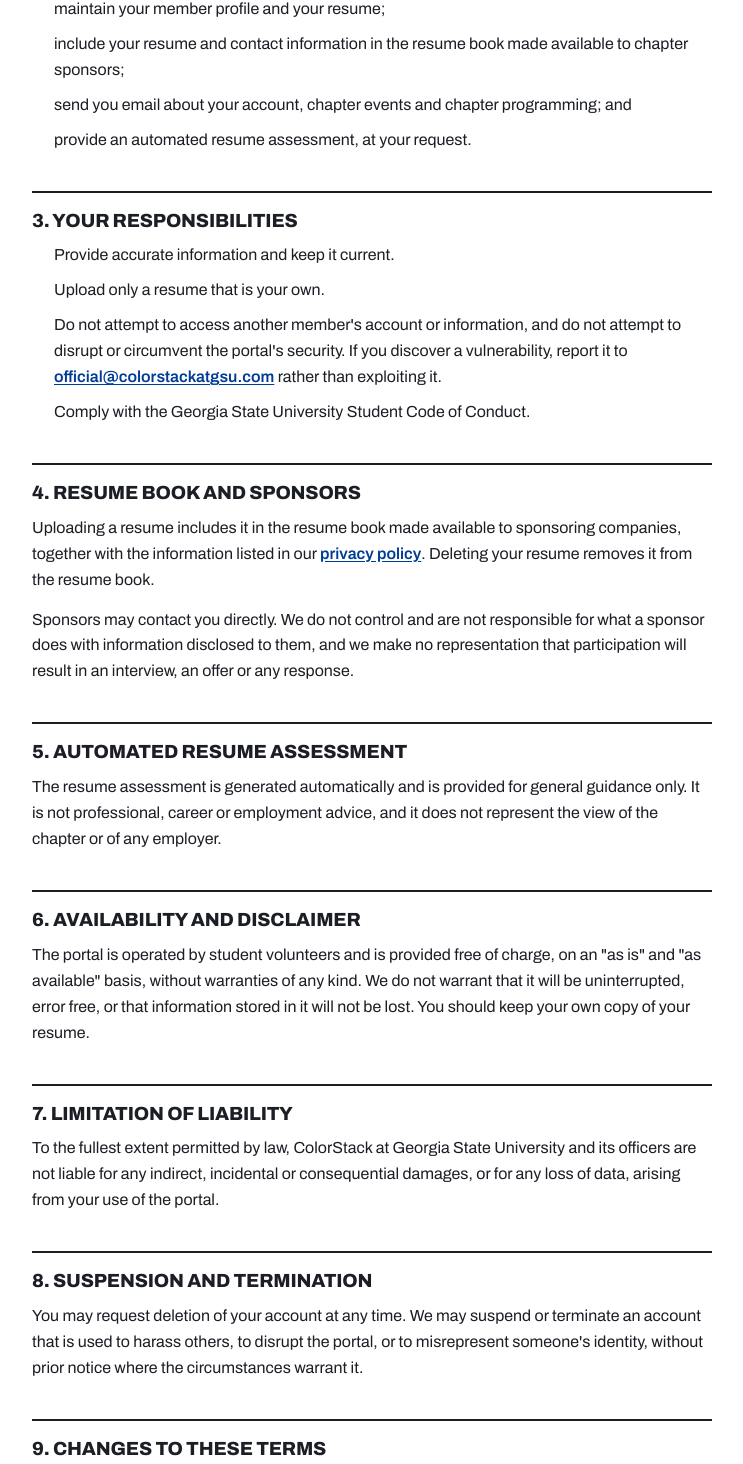
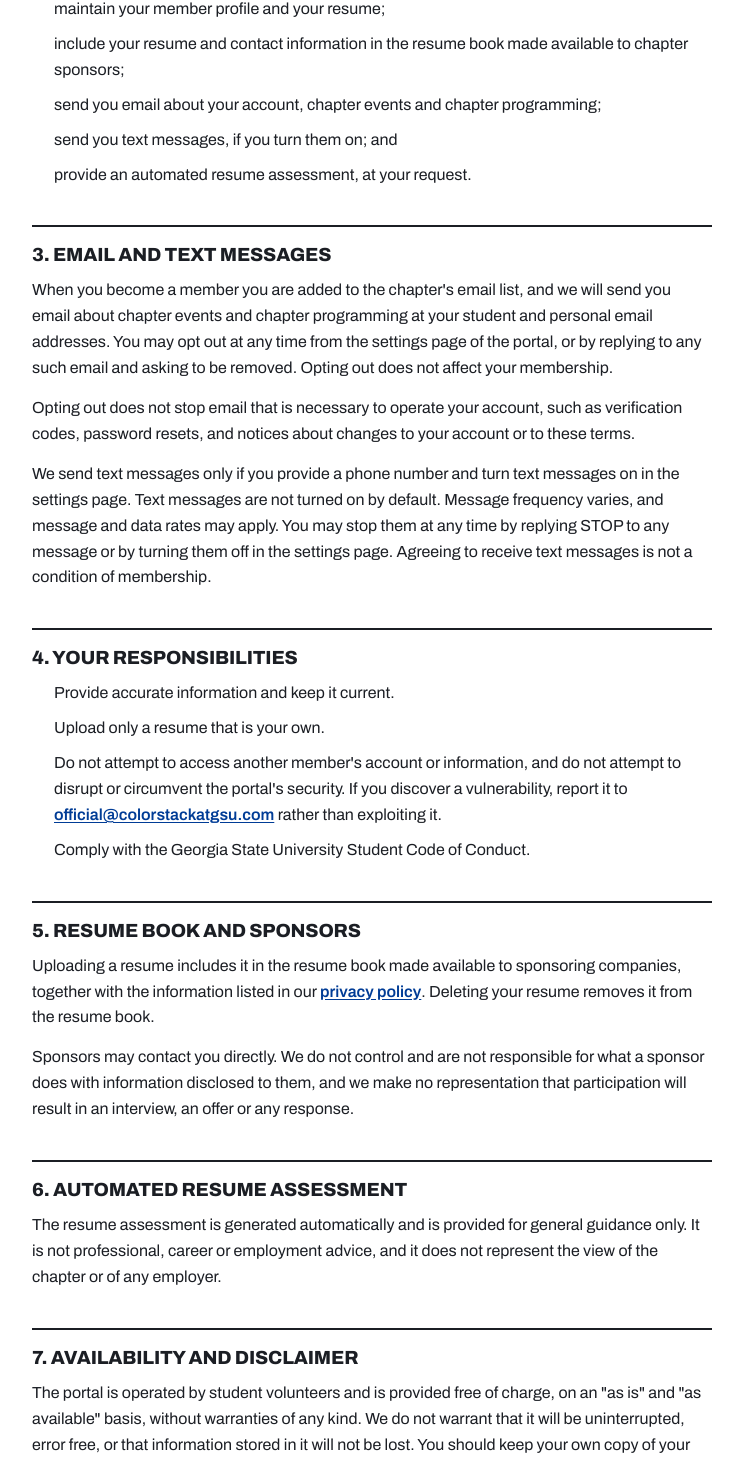
Before and after one commit to ColorstackatGSU/cs-gsu_member_portal, a React (Vite) app: page /terms in a window 1280 px wide. Shown: the part 553-2017 px from the top of the page, without its empty margins (268-1011 px from the left). Built offline with nearby package versions, Linux system fonts and the light colour scheme; no server answers.

Commit message:
Put email and text preferences in Settings, and in the terms
Email is on by default and Settings is where a member turns it off.
Texts are off until a member with a phone number turns them on. The
terms and the privacy policy say both, and name Twilio.

```diff
--- a/src/components/LegalPage.tsx
+++ b/src/components/LegalPage.tsx
@@ -15,7 +15,7 @@
  */
 
 /** One date for both pages, so they cannot drift and disagree about when they changed. */
-export const LEGAL_UPDATED = 'September 3, 2026';
+export const LEGAL_UPDATED = 'October 5, 2026';
 
 export default function LegalPage({
   title,
--- a/src/lib/member.ts
+++ b/src/lib/member.ts
@@ -39,6 +39,10 @@
   /** A signed link that expires, or null when there is no picture. */
   avatarUrl: string | null;
   activatedAt: string | null;
+  /** Chapter email. True unless the member opted out in Settings. */
+  emailOptIn: boolean;
+  /** Chapter texts. False until the member turns them on, which needs a phone. */
+  smsOptIn: boolean;
 };
 
 /** Everything a member may change. Mirrors UpdateProfileBody.java. */
@@ -53,6 +57,8 @@
   | 'resumeFilename'
   | 'resumeUploadedAt'
   | 'activatedAt'
+  | 'emailOptIn'
+  | 'smsOptIn'
 >;
 
 export const EDITABLE_KEYS = [
@@ -118,6 +124,9 @@
 export const memberApi = {
   load: () => api.get<MemberProfile>('/members/me'),
   save: (edits: ProfileEdits) => api.put<MemberProfile>('/members/me', edits),
+  /** Its own call, not part of save: editing a profile never changes what you receive. */
+  saveMessagePreferences: (prefs: { emailOptIn: boolean; smsOptIn: boolean }) =>
+    api.put<MemberProfile>('/members/me/message-preferences', prefs),
   /** Sends a code to the NEW address. Nothing changes until confirmEmail succeeds. */
   requestEmailChange: (email: string) =>
     api.post<void>('/members/me/personal-email', { email }),
--- a/src/pages/Privacy.tsx
+++ b/src/pages/Privacy.tsx
@@ -42,7 +42,8 @@
         </li>
         <li>
           <strong>Information you provide in the portal:</strong> your resume, a profile
-          photograph, a GitHub profile, and any changes you make to the information above.
+          photograph, a GitHub profile, a phone number if you choose to give one, whether you have opted out of chapter email or
+          turned on text messages, and any changes you make to the information above.
         </li>
         <li>
           <strong>Information generated by your use of the portal:</strong> records of
@@ -62,7 +63,8 @@
           chapter, as described in section 4;
         </li>
         <li>
-          communicate with you about your account, chapter events and chapter programming;
+          communicate with you about your account, chapter events and chapter programming,
+          by email and, only if you have turned text messages on, by text message;
         </li>
         <li>
           generate an automated assessment of your resume, if you request one; and
@@ -121,8 +123,9 @@
         <li>
           <strong>Service providers</strong> process information on our behalf: Supabase
           (database and file storage), Railway (application hosting), Google Workspace
-          (email delivery and form responses), and Google Gemini (automated resume
-          assessment, only when you request one). They are permitted to process your
+          (email delivery and form responses), Twilio (text message delivery, only if you
+          have turned text messages on), and Google Gemini (automated resume assessment,
+          only when you request one). They are permitted to process your
           information only to provide those services.
         </li>
         <li>
@@ -136,7 +139,9 @@
       </ul>
       <p>
         We do not sell your information and we do not disclose it to recruiters or other
-        third parties who do not sponsor the chapter.
+        third parties who do not sponsor the chapter. Your phone number and your agreement
+        to receive text messages are not shared with sponsors or with any third party for
+        their own marketing.
       </p>
 
       <h2>7. Retention</h2>
@@ -152,6 +157,15 @@
       <ul>
         <li>You can review and correct most of your information on the profile page.</li>
         <li>You can delete your resume or profile photograph at any time.</li>
+        <li>
+          You can opt out of chapter email on the settings page, or by replying to any
+          chapter email. Email that is necessary to operate your account is still sent.
+        </li>
+        <li>
+          You can turn text messages on or off on the settings page, and stop them by
+          replying STOP to any message. Removing your phone number from your profile also
+          turns them off.
+        </li>
         <li>You can request a copy of the information we hold about you.</li>
         <li>You can request deletion of your account.</li>
       </ul>
--- a/src/pages/Profile.tsx
+++ b/src/pages/Profile.tsx
@@ -346,7 +346,7 @@
                 type="tel"
                 value={form.phone ?? ''}
                 placeholder="(404) 555-0123"
-                hint="Optional. Used for event reminders."
+                hint="Optional. We only text you if you turn texts on in Settings."
                 onChange={(v) => setText('phone', v)}
               />
               <Field
--- a/src/pages/Terms.tsx
+++ b/src/pages/Terms.tsx
@@ -31,11 +31,33 @@
           include your resume and contact information in the resume book made available to
           chapter sponsors;
         </li>
-        <li>send you email about your account, chapter events and chapter programming; and</li>
+        <li>send you email about your account, chapter events and chapter programming;</li>
+        <li>send you text messages, if you turn them on; and</li>
         <li>provide an automated resume assessment, at your request.</li>
       </ul>
 
-      <h2>3. Your responsibilities</h2>
+      <h2>3. Email and text messages</h2>
+      <p>
+        When you become a member you are added to the chapter's email list, and we will
+        send you email about chapter events and chapter programming at your student and
+        personal email addresses. You may opt out at any time from the settings page of the
+        portal, or by replying to any such email and asking to be removed. Opting out does
+        not affect your membership.
+      </p>
+      <p>
+        Opting out does not stop email that is necessary to operate your account, such as
+        verification codes, password resets, and notices about changes to your account or to
+        these terms.
+      </p>
+      <p>
+        We send text messages only if you provide a phone number and turn text messages on
+        in the settings page. Text messages are not turned on by default. Message frequency
+        varies, and message and data rates may apply. You may stop them at any time by
+        replying STOP to any message or by turning them off in the settings page. Agreeing
+        to receive text messages is not a condition of membership.
+      </p>
+
+      <h2>4. Your responsibilities</h2>
       <ul>
         <li>Provide accurate information and keep it current.</li>
         <li>Upload only a resume that is your own.</li>
@@ -49,7 +71,7 @@
         <li>Comply with the Georgia State University Student Code of Conduct.</li>
       </ul>
 
-      <h2>4. Resume book and sponsors</h2>
+      <h2>5. Resume book and sponsors</h2>
       <p>
         Uploading a resume includes it in the resume book made available to sponsoring
         companies, together with the information listed in our{' '}
@@ -63,14 +85,14 @@
         response.
       </p>
 
-      <h2>5. Automated resume assessment</h2>
+      <h2>6. Automated resume assessment</h2>
       <p>
         The resume assessment is generated automatically and is provided for general
         guidance only. It is not professional, career or employment advice, and it does not
         represent the view of the chapter or of any employer.
       </p>
 
-      <h2>6. Availability and disclaimer</h2>
+      <h2>7. Availability and disclaimer</h2>
       <p>
         The portal is operated by student volunteers and is provided free of charge, on an
         "as is" and "as available" basis, without warranties of any kind. We do not warrant
@@ -78,35 +100,35 @@
         be lost. You should keep your own copy of your resume.
       </p>
 
-      <h2>7. Limitation of liability</h2>
+      <h2>8. Limitation of liability</h2>
       <p>
         To the fullest extent permitted by law, ColorStack at Georgia State University and
         its officers are not liable for any indirect, incidental or consequential damages,
         or for any loss of data, arising from your use of the portal.
       </p>
 
-      <h2>8. Suspension and termination</h2>
+      <h2>9. Suspension and termination</h2>
       <p>
         You may request deletion of your account at any time. We may suspend or terminate an
         account that is used to harass others, to disrupt the portal, or to misrepresent
         someone's identity, without prior notice where the circumstances warrant it.
       </p>
 
-      <h2>9. Changes to these terms</h2>
+      <h2>10. Changes to these terms</h2>
       <p>
         We may update these terms from time to time. If we make a material change, we will
         notify members by email. Continuing to use the portal after a change takes effect
         constitutes acceptance of it.
       </p>
 
-      <h2>10. Relationship to the university and to ColorStack Inc.</h2>
+      <h2>11. Relationship to the university and to ColorStack Inc.</h2>
       <p>
         ColorStack at Georgia State University is a registered student organization. It is
         not Georgia State University and not ColorStack Inc. Neither operates the portal nor
         is responsible for it.
       </p>
 
-      <h2>11. Governing law</h2>
+      <h2>12. Governing law</h2>
       <p>These terms are governed by the laws of the State of Georgia.</p>
     </LegalPage>
   );
```
Also changed, not shown: src/pages/Settings.tsx (+81 -1 lines).
